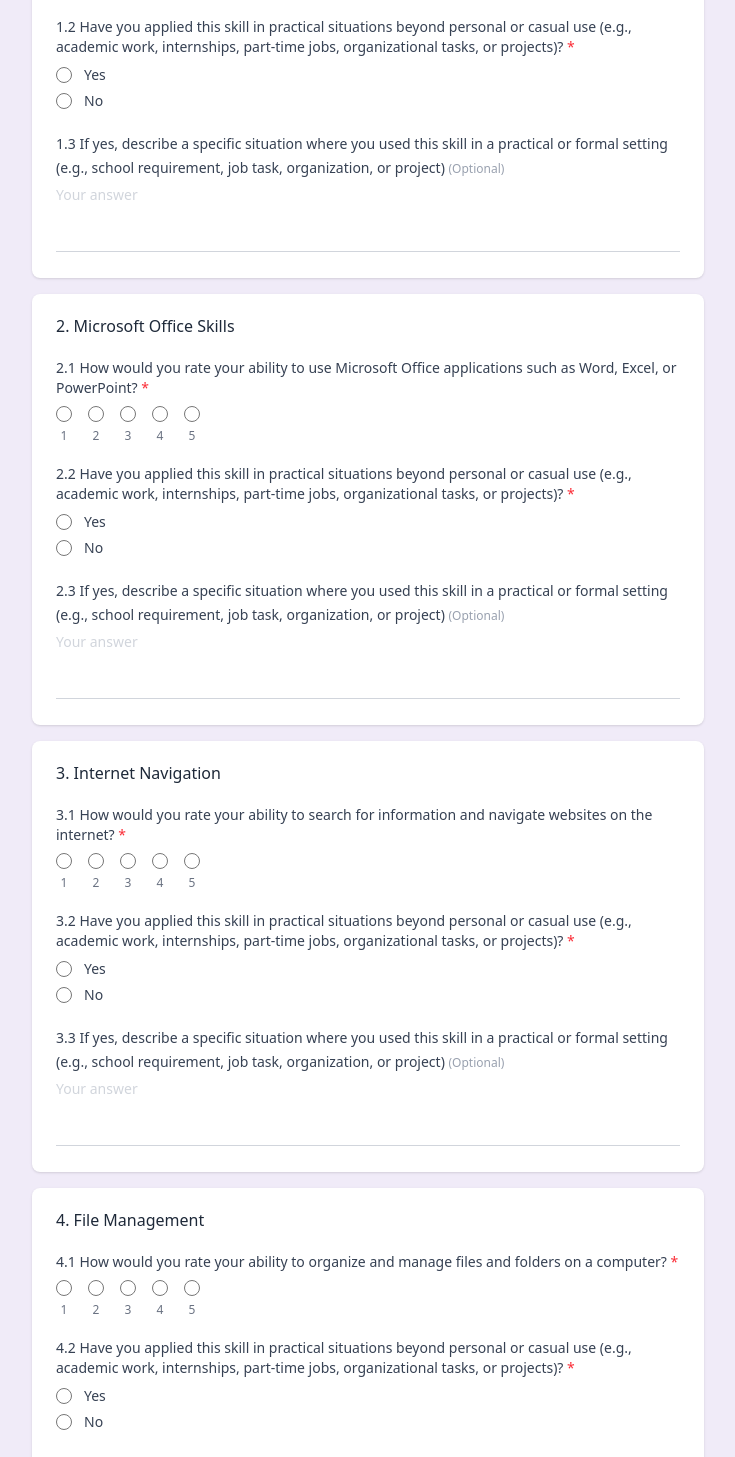
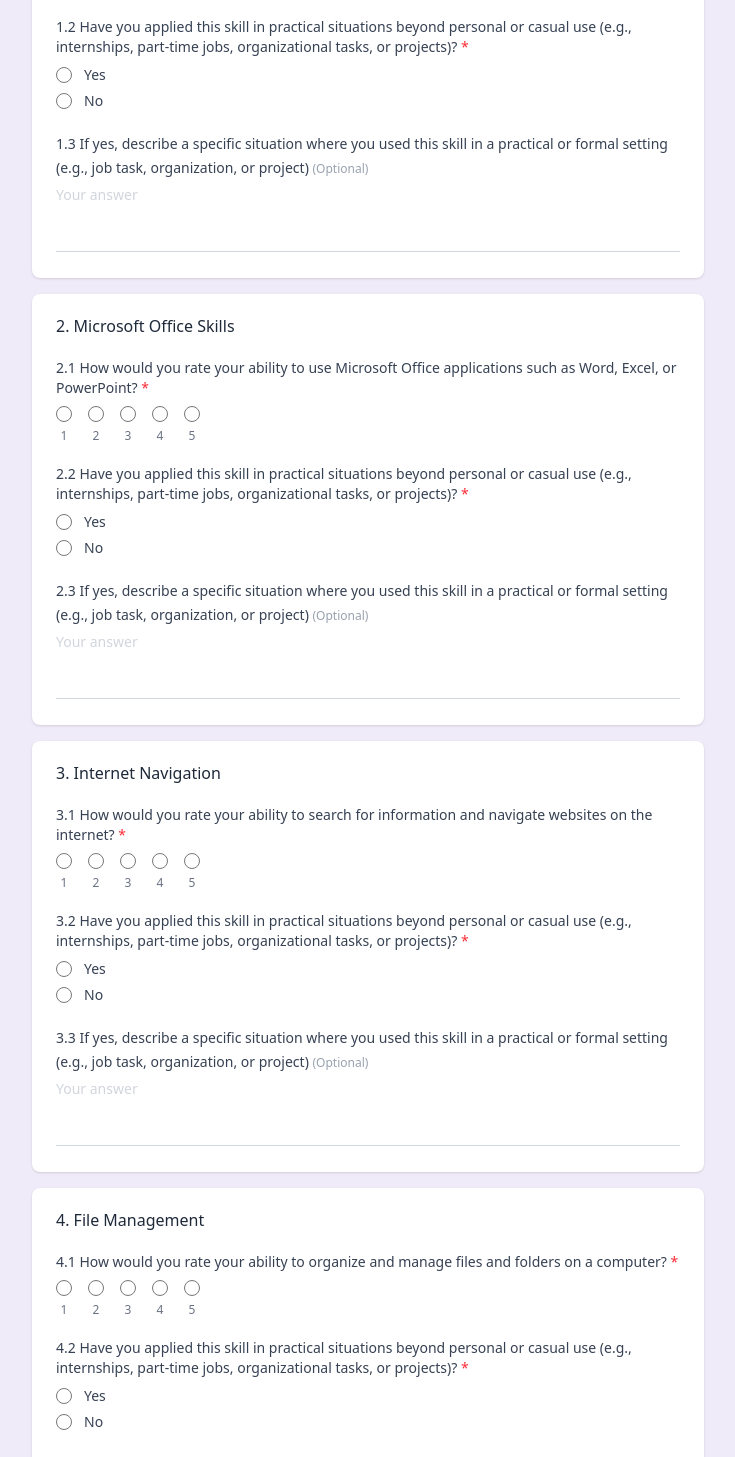
Before and after one commit to Gelianthus/qm-survey-research, a Next.js app: page / in a window 1280 px wide. Shown: the part 760-2217 px from the top of the page, without its empty margins (272-1007 px from the left). Built offline with nearby package versions, Linux system fonts and the light colour scheme.

Commit message:
updated questionnaire

```diff
--- a/data/question-data.ts
+++ b/data/question-data.ts
@@ -1,12 +1,12 @@
 
 
 export const QUESTION_DATA = [
-    { title: "1. Basic Computer Operation", skill: "basic_computer_operation", questions: ["1.1 How would you rate your ability to perform basic computer operations (e.g., turning on a computer, using a keyboard and mouse, navigating the operating system)?", "1.2 Have you applied this skill in practical situations beyond personal or casual use (e.g., academic work, internships, part-time jobs, organizational tasks, or projects)?", "1.3 If yes, describe a specific situation where you used this skill in a practical or formal setting (e.g., school requirement, job task, organization, or project)"] },
-    { title: "2. Microsoft Office Skills", skill: "microsoft_office_skills", questions: ["2.1 How would you rate your ability to use Microsoft Office applications such as Word, Excel, or PowerPoint?", "2.2 Have you applied this skill in practical situations beyond personal or casual use (e.g., academic work, internships, part-time jobs, organizational tasks, or projects)?", "2.3 If yes, describe a specific situation where you used this skill in a practical or formal setting (e.g., school requirement, job task, organization, or project)"] },
+    { title: "1. Basic Computer Operation", skill: "basic_computer_operation", questions: ["1.1 How would you rate your ability to perform basic computer operations (e.g., turning on a computer, using a keyboard and mouse, navigating the operating system)?", "1.2 Have you applied this skill in practical situations beyond personal or casual use (e.g., internships, part-time jobs, organizational tasks, or projects)?", "1.3 If yes, describe a specific situation where you used this skill in a practical or formal setting (e.g.,  job task, organization, or project)"] },
+    { title: "2. Microsoft Office Skills", skill: "microsoft_office_skills", questions: ["2.1 How would you rate your ability to use Microsoft Office applications such as Word, Excel, or PowerPoint?", "2.2 Have you applied this skill in practical situations beyond personal or casual use (e.g., internships, part-time jobs, organizational tasks, or projects)?", "2.3 If yes, describe a specific situation where you used this skill in a practical or formal setting (e.g.,  job task, organization, or project)"] },
     {
         title: "3. Internet Navigation",
         skill: "internet_navigation",
-        questions: ["3.1 How would you rate your ability to search for information and navigate websites on the internet?", "3.2 Have you applied this skill in practical situations beyond personal or casual use (e.g., academic work, internships, part-time jobs, organizational tasks, or projects)?", "3.3 If yes, describe a specific situation where you used this skill in a practical or formal setting (e.g., school requirement, job task, organization, or project)"]
+        questions: ["3.1 How would you rate your ability to search for information and navigate websites on the internet?", "3.2 Have you applied this skill in practical situations beyond personal or casual use (e.g., internships, part-time jobs, organizational tasks, or projects)?", "3.3 If yes, describe a specific situation where you used this skill in a practical or formal setting (e.g.,  job task, organization, or project)"]
     },
-    {title: "4. File Management", skill: "file_management", questions: ["4.1 How would you rate your ability to organize and manage files and folders on a computer?", "4.2 Have you applied this skill in practical situations beyond personal or casual use (e.g., academic work, internships, part-time jobs, organizational tasks, or projects)?", "4.3 If yes, describe a specific situation where you used this skill in a practical or formal setting (e.g., school requirement, job task, organization, or project)"]}
+    {title: "4. File Management", skill: "file_management", questions: ["4.1 How would you rate your ability to organize and manage files and folders on a computer?", "4.2 Have you applied this skill in practical situations beyond personal or casual use (e.g., internships, part-time jobs, organizational tasks, or projects)?", "4.3 If yes, describe a specific situation where you used this skill in a practical or formal setting (e.g.,  job task, organization, or project)"]}
 ]
```
